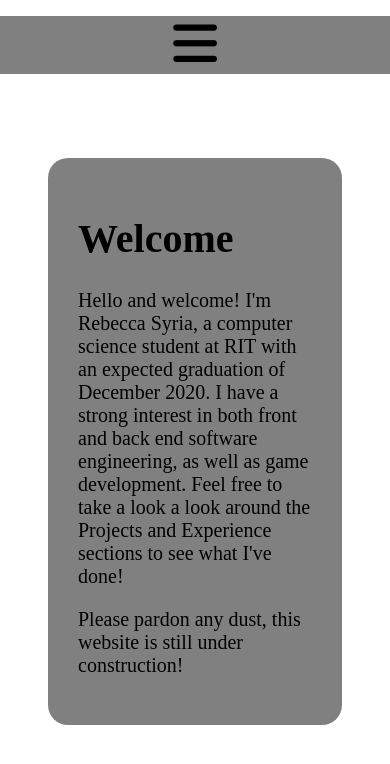
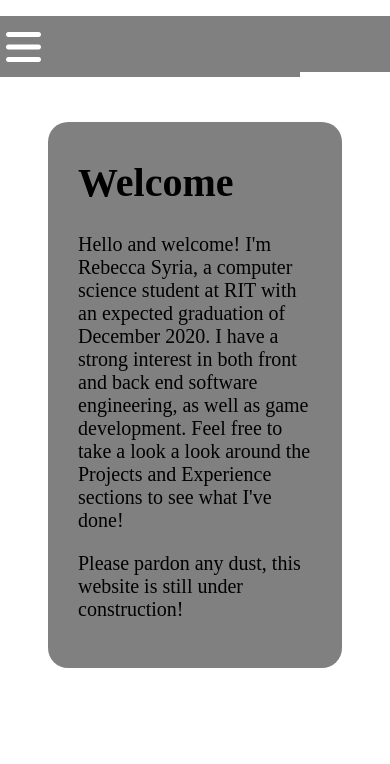
Before and after one commit to RebeccaSyria/Website, an Angular app: page / in a window 390 px wide. Shown: the top 764 px of the page. Built offline with nearby package versions, Linux system fonts and the light colour scheme; a web font is replaced by a local one.

Commit message:
Made mobile nav button work

```diff
--- a/src/app/app.component.html
+++ b/src/app/app.component.html
@@ -5,7 +5,7 @@
         </li>
      </ul>
      <div class="navigation-hamburger">
-         <i class="fa fa-bars" aria-hidden="true"></i>
+         <app-hamburger-button (state)='onUpdateState($event)' linkNames=linkNames></app-hamburger-button>
      </div>
      <div class="card">
          <app-card title="{{state}}"></app-card>
--- a/src/app/app.component.scss
+++ b/src/app/app.component.scss
@@ -5,27 +5,33 @@
 
 .navigation li {
     display: inline;
+    padding-right: 10px;
 }
 
 .card {
+    position: relative;
     text-align: center;
+    z-index: 0;
 }
 
-@media (max-width: 750px){
+@media (max-width: 500px){
     .navigation {
         display: none;
     }
 }
 
 .navigation-hamburger {
-    text-align: center;
+    position: relative;
+    text-align: left;
     font-size: 50px;
+    height: 56px;
     background-color: grey;
     width: 100vw;
     margin-top: 16px;
+    z-index: 1;
 }
 
-@media (min-width: 750px) {
+@media (min-width: 500px) {
     .navigation-hamburger {
         display: none;
     }
--- a/src/app/app.module.ts
+++ b/src/app/app.module.ts
@@ -5,12 +5,14 @@ import { AppComponent } from './app.component';
 
 import { NavLinkComponent } from './nav-link/nav-link.component';
 import { CardComponent } from './card/card.component';
+import {HamburgerButtonComponent } from './hamburger-button/hamburger-button.component';
 
 @NgModule({
   declarations: [
     AppComponent,
     NavLinkComponent,
-    CardComponent
+    CardComponent,
+    HamburgerButtonComponent
   ],
   imports: [
     BrowserModule
--- a/src/app/card/card.component.scss
+++ b/src/app/card/card.component.scss
@@ -4,9 +4,10 @@
     background-color: grey;
     text-align: left;
     padding: 30px;
+    padding-top: 10px;
     display: inline-block;
     font-family: inherit;
     border-radius: 20px;
-    margin-top: 10vh;
+    margin-top: 50px;
     font-size: 20px;
 }
--- a/src/app/card/card.component.ts
+++ b/src/app/card/card.component.ts
@@ -43,7 +43,7 @@ export class CardComponent implements OnChanges {
             case 'Projects': {
                 this.body[0] = 'Personal Website - Summer 2018-Ongoing - You\'re looking at it! Written in Angular.';
                 this.body[1] = 'Messenger Parse - December 2018-Ongoing - Javascript tool to parse and display data on Facebook \
-                Messenger conversations such as how many messages per day, words per day and other statistics';
+                Messenger conversations such as how many messages per participant, words per participant and other statistics';
                 this.body[2] = 'GameBoy Assembly Learning Project - Spring 2018 - Small game I created to learn the basics of assembly';
                 this.body[3] = 'Binary Clock - Spring 2018 - A command line binary clock written in C';
                 this.body[4] = 'Bounce - Spring 2017 - Small Javascript game coded in 48 hours for Ludum Dare 38';
--- /dev/null
+++ b/src/app/hamburger-button/hamburger-button.component.html
@@ -0,0 +1,9 @@
+<div class="hamburger-button">
+    <button class="fa fa-bars" aria-label="Navigation button" (click)="onClick()"></button>
+</div>
+
+<ul *ngIf=clicked class="links">
+   <li *ngFor="let linkText of linkNames">
+       <button (click)="updateState(linkText)"> {{linkText}} </button>
+   </li>
+</ul>
--- /dev/null
+++ b/src/app/hamburger-button/hamburger-button.component.scss
@@ -0,0 +1,18 @@
+button {
+    display: inline;
+    background-color: grey;
+    width: 300px;
+    text-align: left;
+    height: 7vh;
+    font-size: 40px;
+    border: none;
+    color: white;
+    &:hover {
+        background-color: green;
+    }
+}
+ul {
+    list-style-type: none;
+    background-color: grey;
+    margin-top: 0px;
+}
--- /dev/null
+++ b/src/app/hamburger-button/hamburger-button.component.ts
@@ -0,0 +1,21 @@
+import { Component, Output, EventEmitter } from '@angular/core';
+
+@Component({
+    selector: 'app-hamburger-button',
+    templateUrl: './hamburger-button.component.html',
+    styleUrls: ['./hamburger-button.component.scss']
+})
+export class HamburgerButtonComponent {
+    @Output() state = new EventEmitter<string>();
+    clicked = false;
+    linkNames = ['Welcome', 'Experience', 'Projects', 'Contact'];
+    updateState(s: string) {
+        this.state.emit(s);
+        this.clicked = false;
+    }
+
+    onClick() {
+        this.clicked = !this.clicked;
+        console.log(this.clicked);
+    }
+}
--- a/src/app/nav-link/nav-link.component.scss
+++ b/src/app/nav-link/nav-link.component.scss
@@ -1,8 +1,8 @@
 button {
     display: inline;
     background-color: grey;
-    width: 15vw;
-    height: 7vh;
+    width: 130px;
+    height: 56px;
     font-size: 20px;
     border: none;
     color: white;
--- a/src/app/nav-link/nav-link.component.ts
+++ b/src/app/nav-link/nav-link.component.ts
@@ -20,6 +20,5 @@ export class NavLinkComponent implements OnChanges {
     }
     updateState(s: string) {
         this.state.emit(s);
-        console.log(this.isActive);
     }
 }
```
